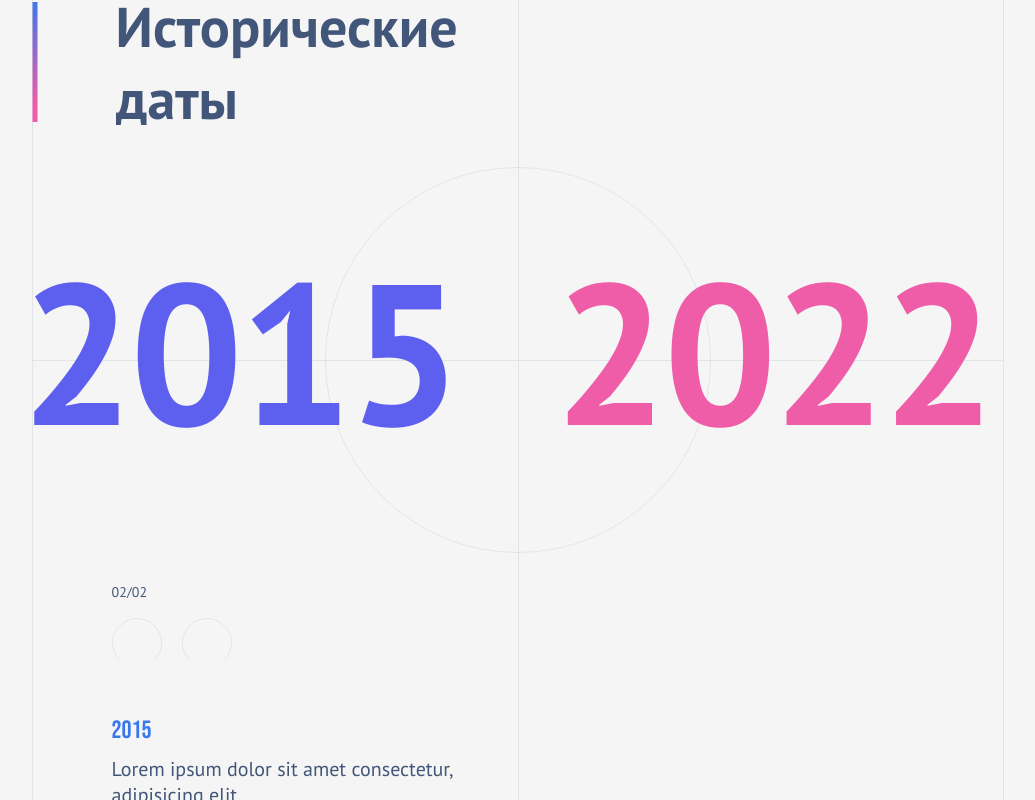
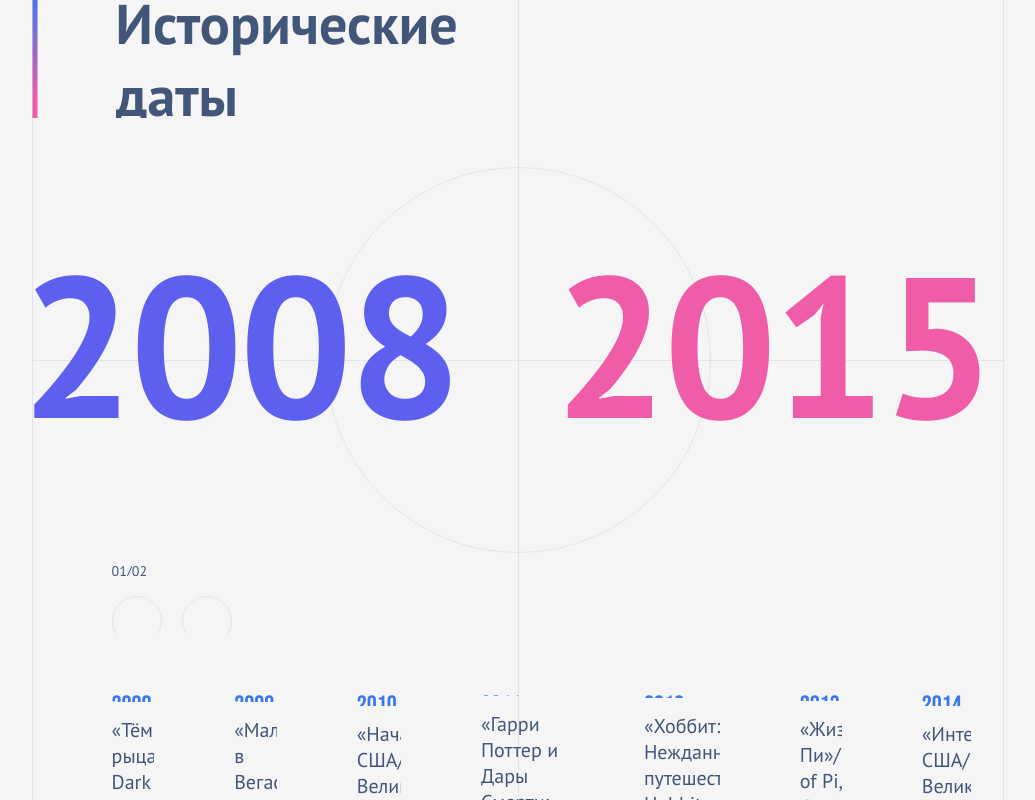
Before and after one commit to M4XPRD/historical-dates, a React (Vite) app: page / in a window 1280 px wide. Shown: the whole page, without its empty margins (122-1157 px from the left). Built offline with nearby package versions, Linux system fonts and the light colour scheme.

Commit message:
Slider's sections logic added

```diff
--- a/src/components/SliderView/Events.tsx
+++ b/src/components/SliderView/Events.tsx
@@ -1,4 +1,6 @@
 import styled from 'styled-components';
+import slidersData from '../../utils/slidersData';
+import useSlider from '../../hooks/useSlider';
 
 const Wrapper = styled.section`
   display: flex;
@@ -6,16 +8,17 @@ const Wrapper = styled.section`
   flex-direction: row;
   gap: 80px;
 
+  width: 100%;
+
   margin-left: 80px;
-
-  max-width: 400px;
-  max-height: 135px;
 `;
 
 const EventWrapper = styled.article`
   display: flex;
   flex-direction: column;
   gap: 15px;
+
+  max-height: 135px;
 `;
 
 const CurrentYear = styled.div`
@@ -32,13 +35,23 @@ const Paragraph = styled.p`
   color: var(--colour-main);
 `;
 
-const Events = () => (
-  <Wrapper>
-    <EventWrapper>
-      <CurrentYear>2015</CurrentYear>
-      <Paragraph>Lorem ipsum dolor sit amet consectetur, adipisicing elit.</Paragraph>
-    </EventWrapper>
-  </Wrapper>
-);
+const Events = () => {
+  const { currentSlide, currentCategory } = useSlider();
+  const currentSlideData = slidersData[currentSlide - 1];
+  const { years, categories } = currentSlideData;
+
+  const category = categories[currentCategory as keyof typeof categories];
+
+  return (
+    <Wrapper>
+      {years.map((year: number, index: number) => (
+        <EventWrapper key={years.indexOf(year)}>
+          <CurrentYear key={year}>{year}</CurrentYear>
+          <Paragraph key={category[index]}>{category[index]}</Paragraph>
+        </EventWrapper>
+      ))}
+    </Wrapper>
+  );
+};
 
 export default Events;
--- a/src/components/SliderView/SliderButtons.tsx
+++ b/src/components/SliderView/SliderButtons.tsx
@@ -1,6 +1,7 @@
 import styled from 'styled-components';
 import slidersData from '../../utils/slidersData';
 import formatSlidersCount from '../../utils/formatSlidersCount';
+import useSlider from '../../hooks/useSlider';
 
 const Wrapper = styled.section`
   display: flex;
@@ -32,19 +33,24 @@ const Button = styled.button`
   border-radius: 50%;
   border: 1px solid rgba(66, 86, 122, .1);
   background-color: transparent;
+
+  cursor: pointer;
 `;
 
 const SliderButtons = () => {
+  const { currentSlide, handleNextSlide, handlePreviousSlide } = useSlider();
+  const slidersLength = slidersData.length;
   const totalSliders = formatSlidersCount(slidersData.length);
+  const formattedCurrentSlide = formatSlidersCount(currentSlide);
 
   return (
     <Wrapper>
       <CurrentSlider>
-        {`${totalSliders}/${totalSliders}`}
+        {`${formattedCurrentSlide}/${totalSliders}`}
       </CurrentSlider>
       <ButtonsWrapper>
-        <Button type="button" />
-        <Button type="button" />
+        <Button type="button" onClick={handlePreviousSlide} disabled={currentSlide < slidersLength} />
+        <Button type="button" onClick={handleNextSlide} disabled={currentSlide >= slidersLength} />
       </ButtonsWrapper>
     </Wrapper>
   );
--- a/src/components/SliderView/Years.tsx
+++ b/src/components/SliderView/Years.tsx
@@ -1,4 +1,6 @@
 import styled from 'styled-components';
+import slidersData from '../../utils/slidersData';
+import useSlider from '../../hooks/useSlider';
 
 const Wrapper = styled.section`
   display: flex;
@@ -24,11 +26,20 @@ const YearTo = styled.div`
   letter-spacing: -0.02em;
 `;
 
-const CurrentYears = () => (
-  <Wrapper>
-    <YearFrom>2015</YearFrom>
-    <YearTo>2022</YearTo>
-  </Wrapper>
-);
+const Years = () => {
+  const { currentSlide } = useSlider();
+  const currentSlideData = slidersData[currentSlide - 1];
+  const { years } = currentSlideData;
 
-export default CurrentYears;
+  const [firstYear] = years;
+  const lastYear = years[years.length - 1];
+
+  return (
+    <Wrapper>
+      <YearFrom>{firstYear}</YearFrom>
+      <YearTo>{lastYear}</YearTo>
+    </Wrapper>
+  );
+};
+
+export default Years;
```
